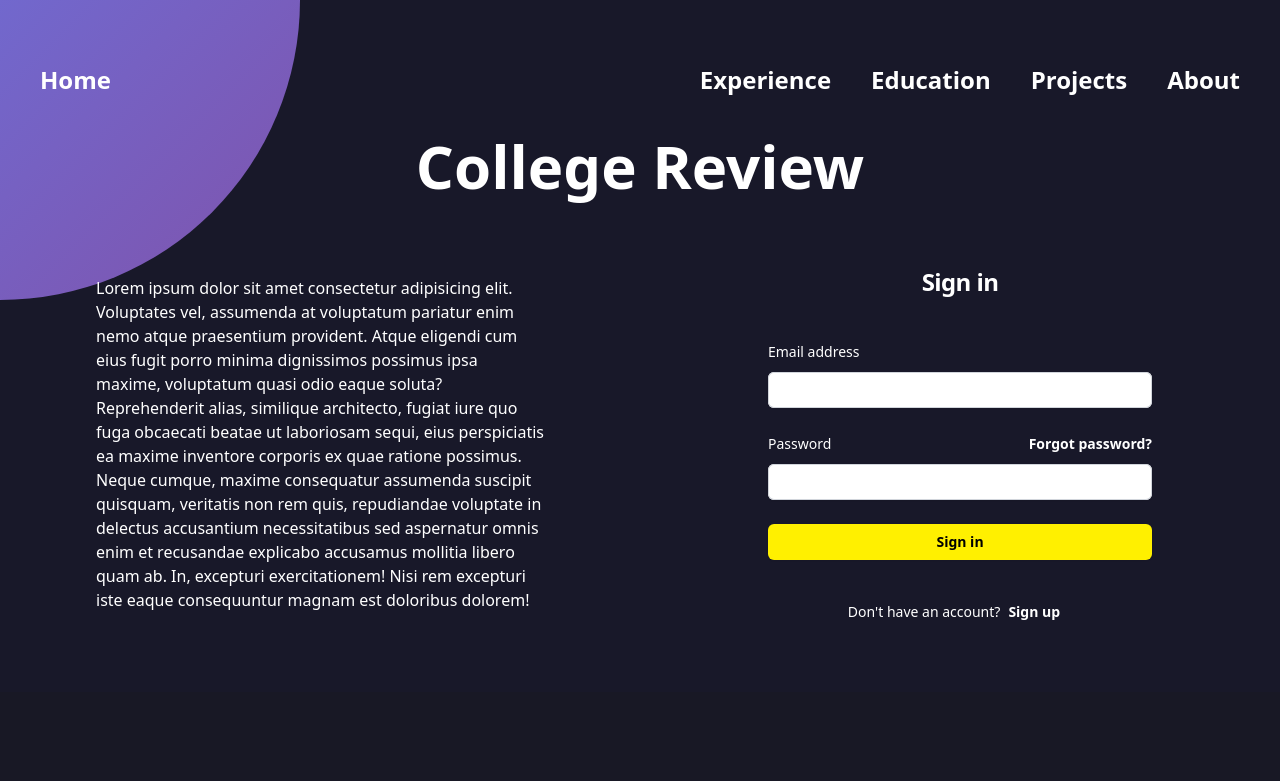
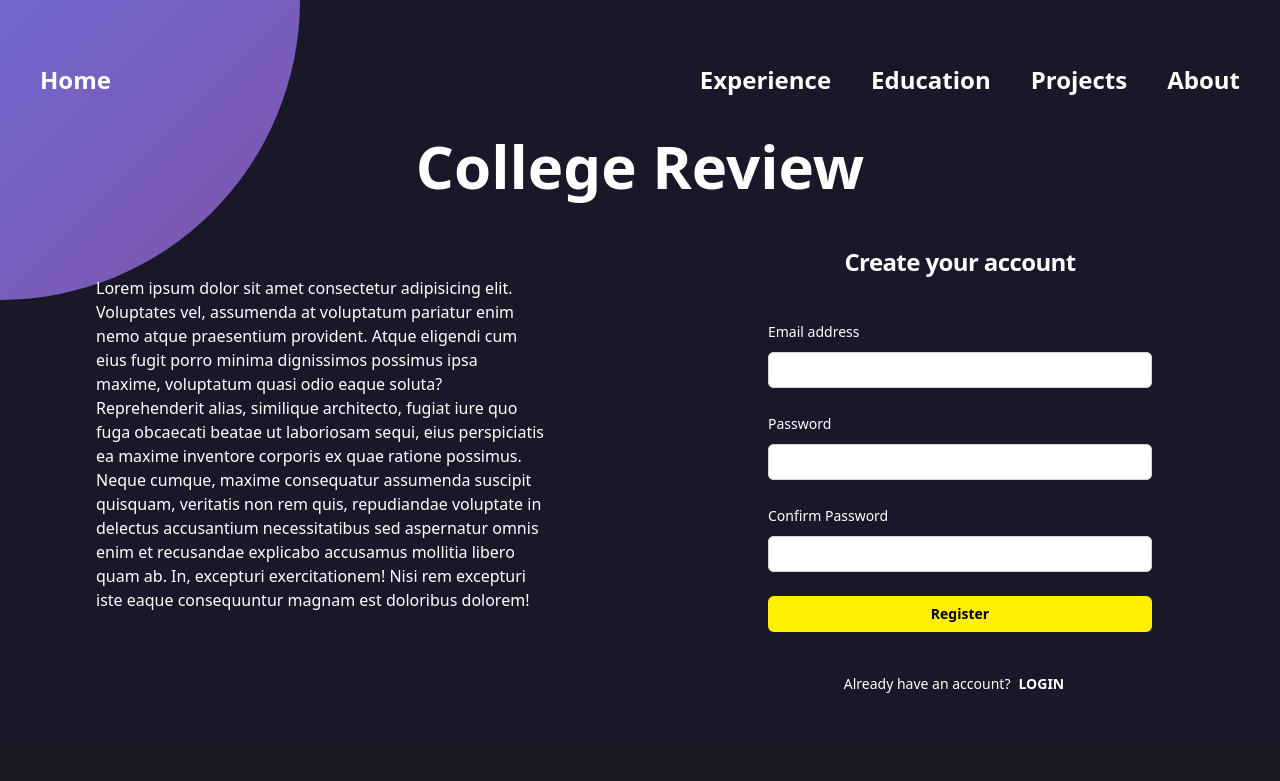
Before and after one commit to prashant94157/CollegeReview, a React (Create React App) app in the folder client/: page /register in a window 1280 px wide. Shown: the top 781 px of the page. Built offline with nearby package versions, Linux system fonts and the light colour scheme; the HTML template or start-up script is replaced by a standard one.

Commit message:
correcting link

```diff
--- a/client/src/App.js
+++ b/client/src/App.js
@@ -4,6 +4,9 @@ import { motion } from 'framer-motion';
 import './App.css';
 import Footer from './components/Footer';
 import Homescreen from './screens/Homescreen';
+import { BrowserRouter as Router, Route, Routes } from 'react-router-dom';
+import Login from './components/Login';
+import Register from './components/Register';
 
 function App() {
   const [mousePosition, setMousePosition] = useState({
@@ -34,6 +37,7 @@ function App() {
   };
 
   return (
+    <Router>
       <div className='bg-[#181829] text-white font-sans'>
         <motion.div
           className='cursor'
@@ -44,11 +48,18 @@ function App() {
         <div className='relative z-20 w-full'>
           <Header />
           <div className='min-h-[253px]'>
-          <Homescreen />
+            <Routes>
+              <Route path='/' element={<Homescreen component={Login} />} />
+              <Route
+                path='/register'
+                element={<Homescreen component={Register} />}
+              />
+            </Routes>
           </div>
           <Footer />
         </div>
       </div>
+    </Router>
   );
 }
 
--- a/client/src/components/Login.js
+++ b/client/src/components/Login.js
@@ -1,6 +1,7 @@
 import React from 'react';
+import { Link } from 'react-router-dom';
 
-function Login() {
+const Login = () => {
   return (
     <div className='flex flex-col justify-center flex-1 min-h-full px-6 py-12 lg:px-8'>
       <div className='sm:mx-auto sm:w-full sm:max-w-sm'>
@@ -68,16 +69,16 @@ function Login() {
 
         <p className='mt-10 text-sm text-center'>
           Don't have an account?
-          <a
-            href='/'
+          <Link
+            to='/register'
             className='font-semibold pl-2 hover:text-[#fff000] px-3 leading-6'
           >
-            Sign up
-          </a>
+            Register
+          </Link>
         </p>
       </div>
     </div>
   );
-}
+};
 
 export default Login;
--- a/client/src/components/Register.js
+++ b/client/src/components/Register.js
@@ -1,6 +1,7 @@
 import React from 'react';
+import { Link } from 'react-router-dom';
 
-function Register() {
+const Register = () => {
   return (
     <div className='flex flex-col justify-center flex-1 min-h-full px-6 py-12 lg:px-8'>
       <div className='sm:mx-auto sm:w-full sm:max-w-sm'>
@@ -38,11 +39,6 @@ function Register() {
               >
                 Password
               </label>
-              {/* <div className='text-sm'>
-                      <a href='/' className='font-semibold'>
-                        Forgot password?
-                      </a>
-                    </div> */}
             </div>
             <div className='mt-2'>
               <input
@@ -64,11 +60,6 @@ function Register() {
               >
                 Confirm Password
               </label>
-              {/* <div className='text-sm'>
-                      <a href='/' className='font-semibold'>
-                        Forgot password?
-                      </a>
-                    </div> */}
             </div>
             <div className='mt-2'>
               <input
@@ -93,16 +84,16 @@ function Register() {
 
         <p className='mt-10 text-sm text-center'>
           Already have an account?
-          <a
-            href='/'
+          <Link
+            to='/'
             className='font-semibold pl-2 hover:text-[#fff000] px-3 leading-6'
           >
             LOGIN
-          </a>
+          </Link>
         </p>
       </div>
     </div>
   );
-}
+};
 
 export default Register;
--- a/client/src/screens/Homescreen.js
+++ b/client/src/screens/Homescreen.js
@@ -1,8 +1,6 @@
 import React from 'react';
-import Register from '../components/Register';
-import Login from '../components/Login';
 
-export default function Homescreen() {
+const Homescreen = ({ component: Component }) => {
   return (
     <div className=''>
       <div className='pt-10 text-6xl font-bold text-center'>College Review</div>
@@ -22,10 +20,11 @@ export default function Homescreen() {
           eaque consequuntur magnam est doloribus dolorem!
         </div>
         <div className='w-1/2'>
-          {/* <Register /> */}
-          <Login />
+          <Component />
         </div>
       </div>
     </div>
   );
-}
+};
+
+export default Homescreen;
```
Lines whose indentation alone changed are shown as unchanged.
